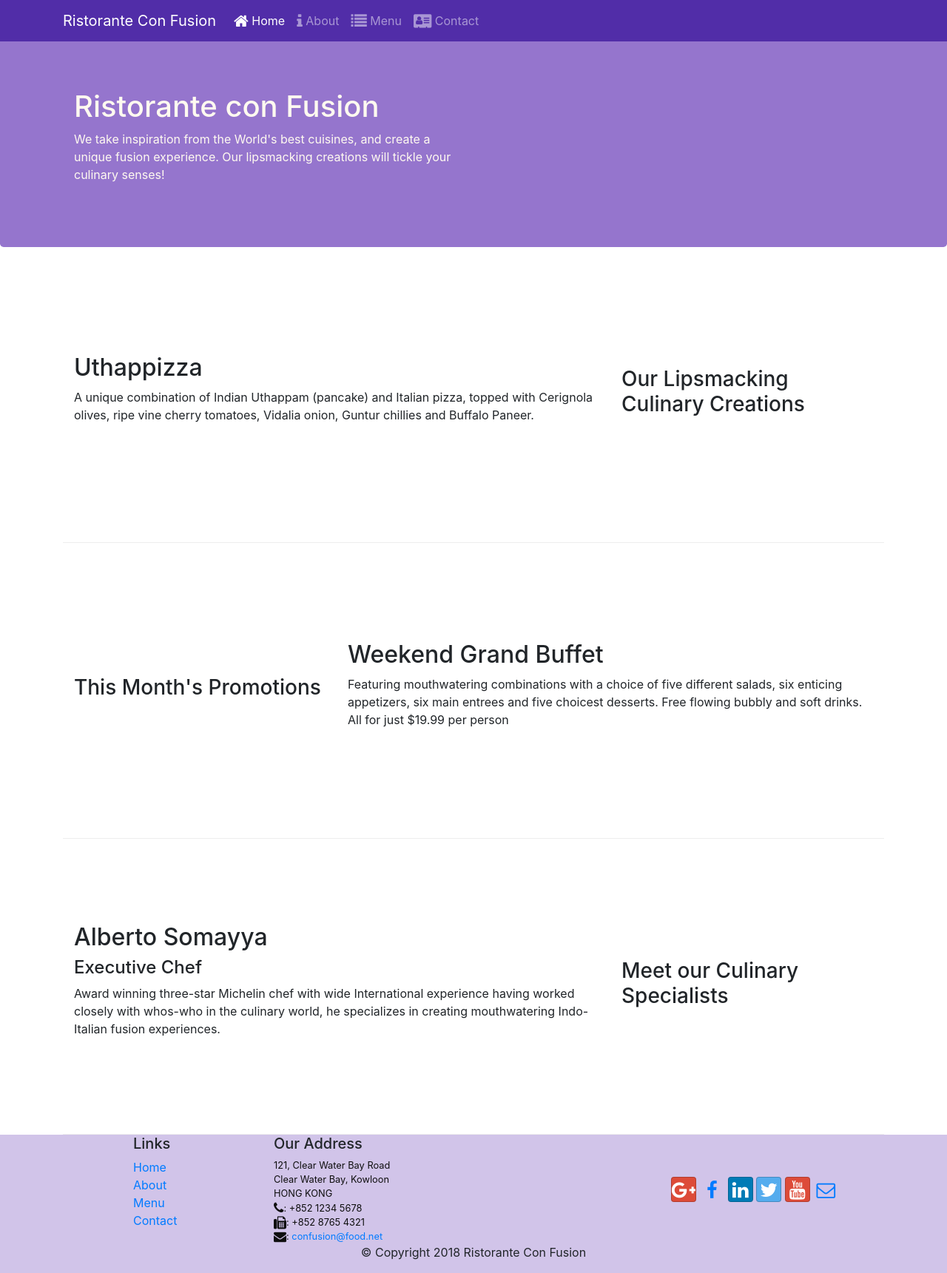
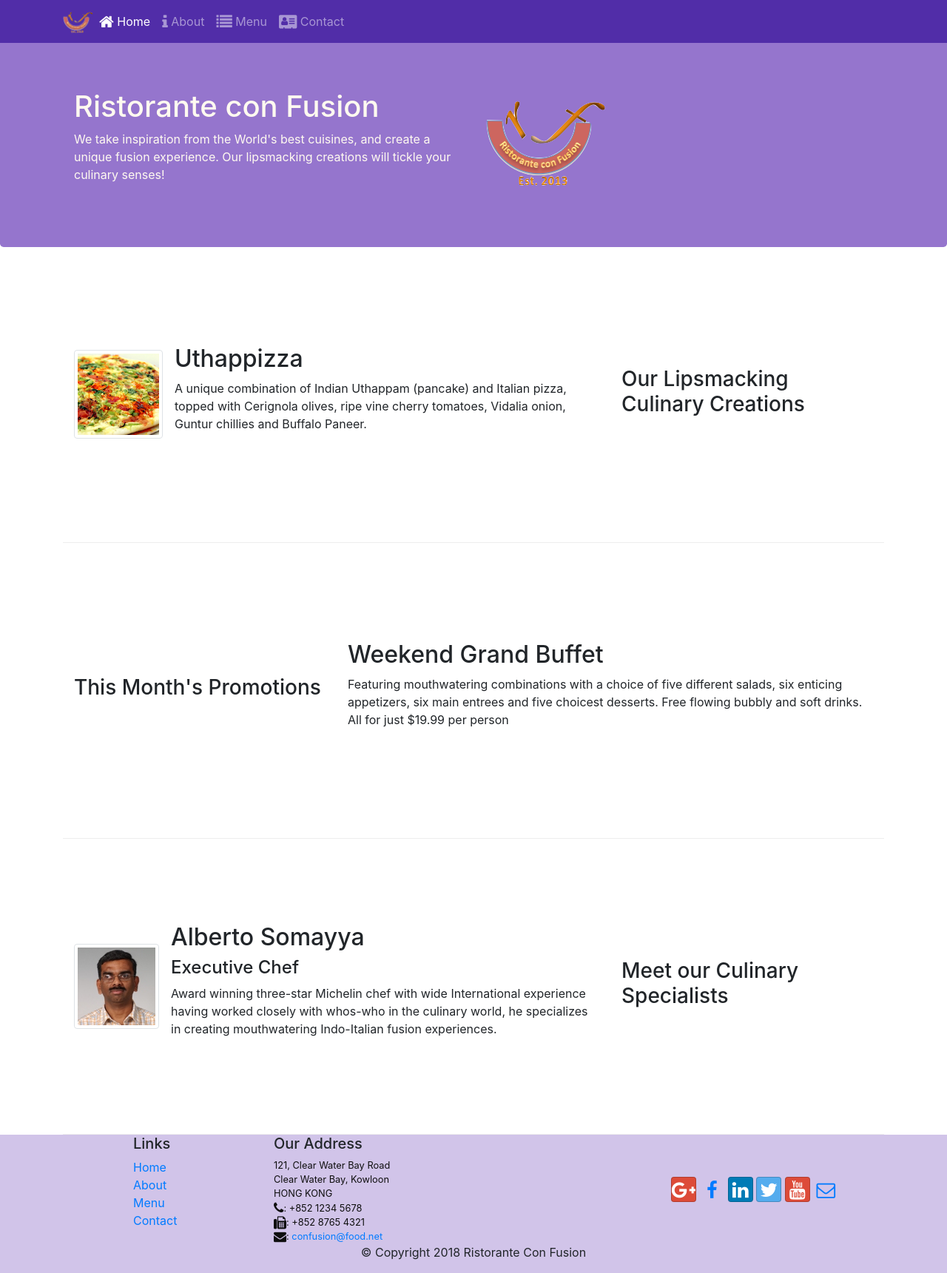
Before and after one commit to joelmarvi/bootstrap-coursera, a website: page index.html in a window 1280 px wide. Shown: the whole page at 74% size. Drawn offline with nearby package versions, Linux system fonts and the light colour scheme.

Commit message:
Images and Media

```diff
--- a/index.html
+++ b/index.html
@@ -21,7 +21,7 @@
             <button class="navbar-toggler" type="button" data-toggle="collapse" data-target="#Navbar">
                 <span class="navbar-toggler-icon"></span>
             </button>
-            <a class="navbar-brand" href="#">Ristorante Con Fusion</a>
+            <a class="navbar-brand mr-auto" href="#"><img src="img/logo.png" height="30" width="41"></a>
             <div class="collapse navbar-collapse" id="Navbar">
                 <ul class="navbar-nav mr-auto">
                     <li class="nav-item active"><a class="nav-link" href="#"><span class="fa fa-home fa-lg"></span> Home</a></li>
@@ -40,7 +40,8 @@
                     <h1>Ristorante con Fusion</h1>
                     <p>We take inspiration from the World's best cuisines, and create a unique fusion experience. Our lipsmacking creations will tickle your culinary senses!</p>
                 </div>
-                <div class="col-12 col-sm">
+                <div class="col-12 col-sm align-self-center">
+                    <img src="img/logo.png" class="img-fluid">
                 </div>
             </div>
         </div>
@@ -52,8 +53,14 @@
                 <h3>Our Lipsmacking Culinary Creations</h3>
             </div>
             <div class="col col-sm  order-sm-first col-md">
-                <h2>Uthappizza</h2>
-                <p class="d-none d-sm-block">A unique combination of Indian Uthappam (pancake) and Italian pizza, topped with Cerignola olives, ripe vine cherry tomatoes, Vidalia onion, Guntur chillies and Buffalo Paneer.</p>
+                <div class="media">
+                    <img class="d-flex mr-3 img-thumbnail align-self-center" src="img/uthappizza.png" alt="Uthappizza">
+                    <div class="media-body">
+                        <h2 class="mt-0">Uthappizza</h2>
+                        <p class="d-none d-sm-block">A unique combination of Indian Uthappam (pancake) and Italian pizza, topped with Cerignola olives, ripe vine cherry tomatoes, Vidalia onion, Guntur chillies and Buffalo Paneer.</p>
+                    </div>
+                </div>
+
             </div>
         </div>
 
@@ -73,9 +80,14 @@
                 <h3>Meet our Culinary Specialists</h3>
             </div>
             <div class="col col-sm order-sm-first col-md">
-                <h2>Alberto Somayya</h2>
-                <h4>Executive Chef</h4>
-                <p class="d-none d-sm-block"> Award winning three-star Michelin chef with wide International experience having worked closely with whos-who in the culinary world, he specializes in creating mouthwatering Indo-Italian fusion experiences. </p>
+                <div class="media">
+                    <img class="d-flex mr-3 img-thumbnail align-self-center" src="img/alberto.png" alt="Alberto Somayya">
+                    <div class="media-body">
+                        <h2 class="mt-0">Alberto Somayya</h2>
+                        <h4>Executive Chef</h4>
+                        <p class="d-none d-sm-block"> Award winning three-star Michelin chef with wide International experience having worked closely with whos-who in the culinary world, he specializes in creating mouthwatering Indo-Italian fusion experiences. </p>
+                    </div>
+                </div>
             </div>
         </div>
     </div>
```
Also changed, not shown: aboutus.html (+3 -2 lines), contactus.html (+3 -2 lines), img/alberto.png (added), img/buffet.png (added), img/logo.png (added), img/uthappizza.png (added), 1 other file.
